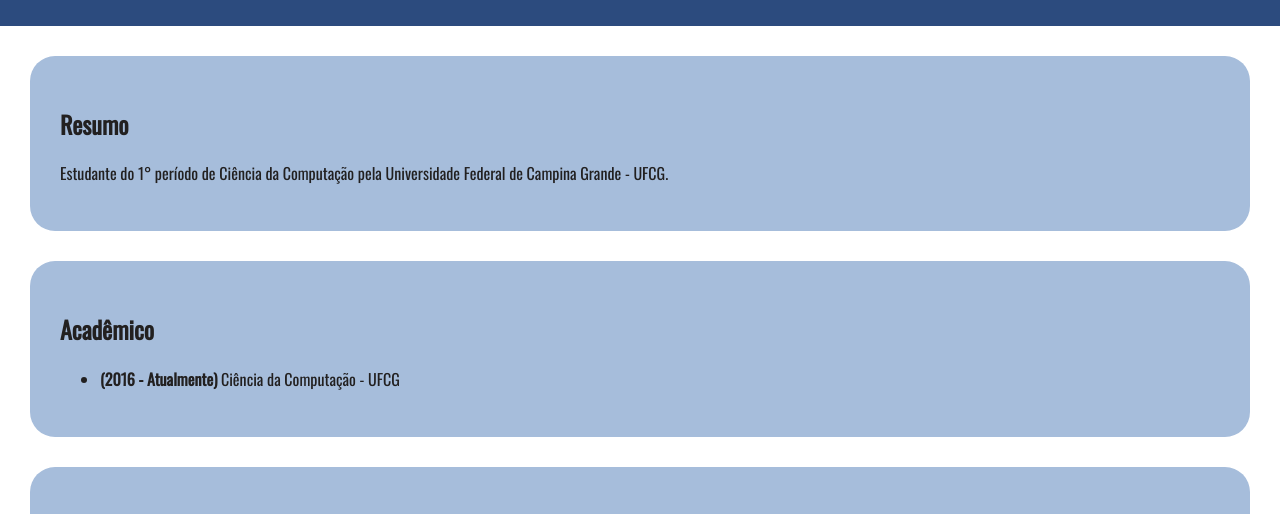
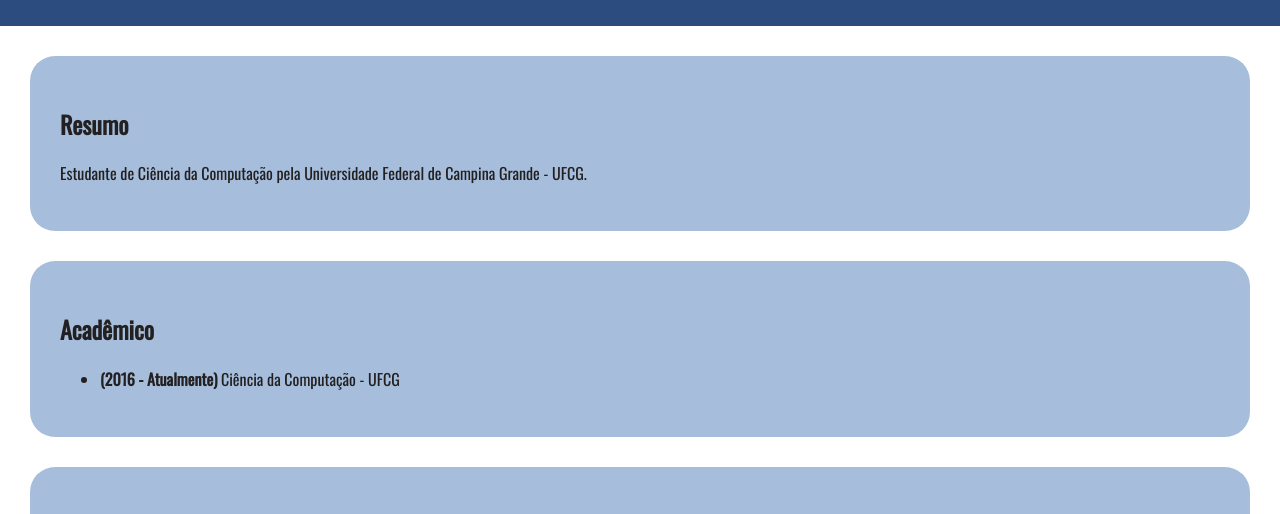
Before and after one commit to LucaVCosta/LucaVCosta.github.io, a plain HTML site: page index.html in a window 1280 px wide. Shown: the part 260-774 px from the top of the page. Drawn offline with nearby package versions, Linux system fonts and the light colour scheme.

Commit message:
Update index.html

```diff
--- a/index.html
+++ b/index.html
@@ -20,7 +20,7 @@
 
 			<div>
 				<h2> Resumo</h2>
-				<p> Estudante do 1° período de Ciência da Computação pela Universidade Federal de Campina Grande - UFCG.  </p>
+				<p> Estudante de Ciência da Computação pela Universidade Federal de Campina Grande - UFCG.  </p>
 			</div>
 
 			<div>
```
